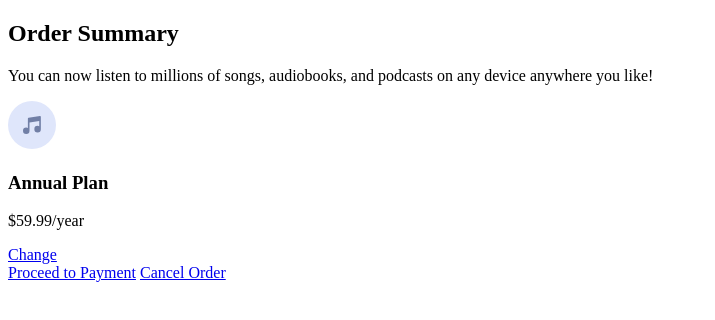
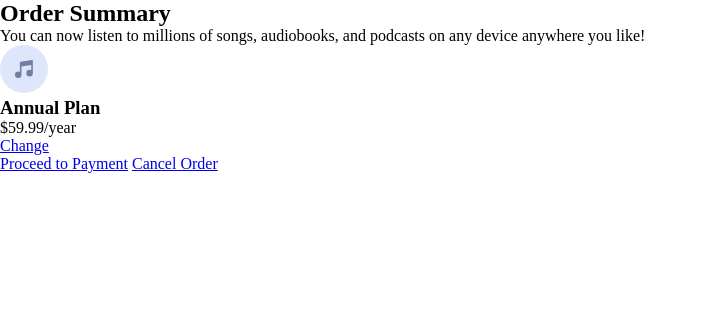
Before and after one commit to KingJosephI/order-summary-component-main, a plain HTML site: page index.html in a window 1280 px wide. Shown: the whole page, without its empty margins (0-715 px from the left). Drawn offline with Linux system fonts and the light colour scheme.

Commit message:
style: reset default browers styles

```diff
--- a/index.html
+++ b/index.html
@@ -11,12 +11,16 @@
     />
     <title>Frontend Mentor | Order summary card</title>
     <style>
-      .attribution {
-        font-size: 11px;
-        text-align: center;
+      :root {
       }
-      .attribution a {
-        color: hsl(228, 45%, 44%);
+      * {
+        margin: 0;
+        padding: 0;
+        box-sizing: border-box;
+      }
+
+      body {
+        font-size: 16px;
       }
     </style>
   </head>
```
